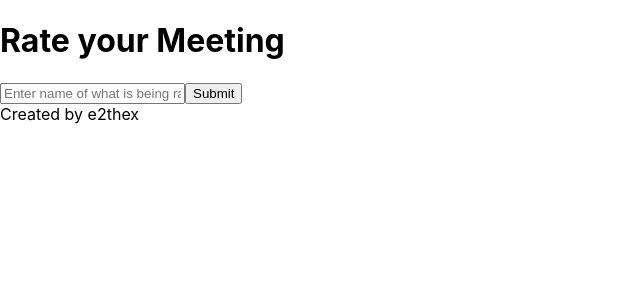
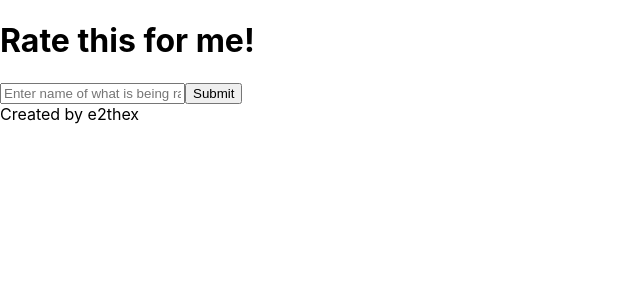
Before and after one commit to e2thex/ratethisfor.me, a Next.js app: page / in a window 1280 px wide. Shown: the top 300 px of the page, without its empty margins (0-640 px from the left). Built offline with nearby package versions, Linux system fonts and the light colour scheme.

Commit message:
push back the change of the name of the app

```diff
--- a/pages/index.tsx
+++ b/pages/index.tsx
@@ -23,14 +23,14 @@ const Home: NextPage = () => {
     return (
     <div className="container max-w-2xl mx-auto">
       <Head>
-        <title>Rate {id ? id : 'Your Meeting'}!</title>
+        <title>Rate {id ? id : 'this for me!'}!</title>
         <meta name="description" content="generated by create next app" />
         <link rel="icon" href="/favicon.ico" />
       </Head>
 
       <main className="">
         <h1 className="text-5xl text-center m-10">
-          { id ? <>Rate <em>{id}</em> <ShareIcon  className="inline cursor-pointer" xlinkTitle="Copy share url to clipboard" onClick={copyUrl}/></> : <>Rate your Meeting</> }
+          { id ? <>Rate <em>{id}</em> <ShareIcon  className="inline cursor-pointer" xlinkTitle="Copy share url to clipboard" onClick={copyUrl}/></> : <>Rate this for me!</> }
         </h1>
           <MeetingBody id={id || ''}/>
       </main>
```
